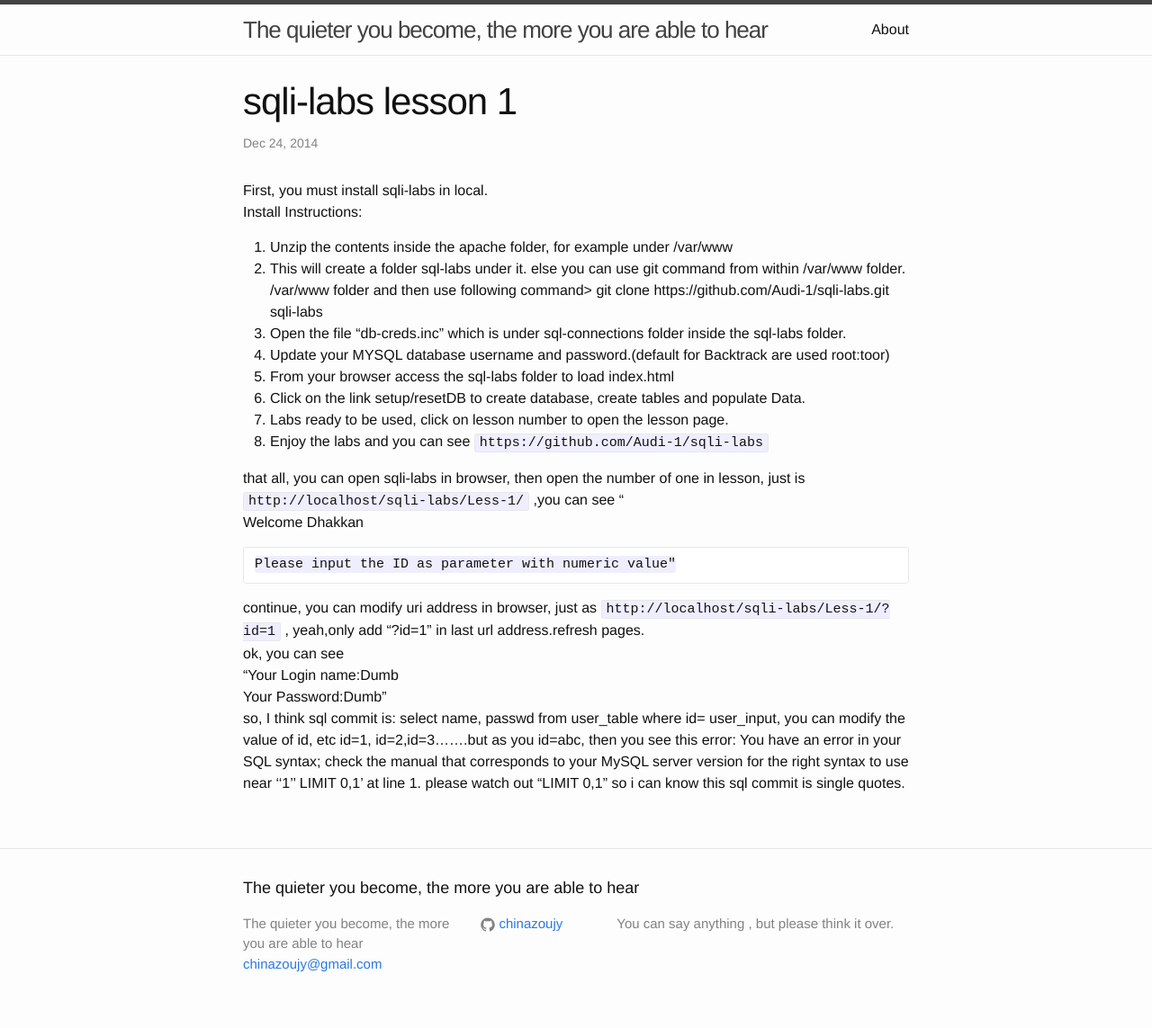
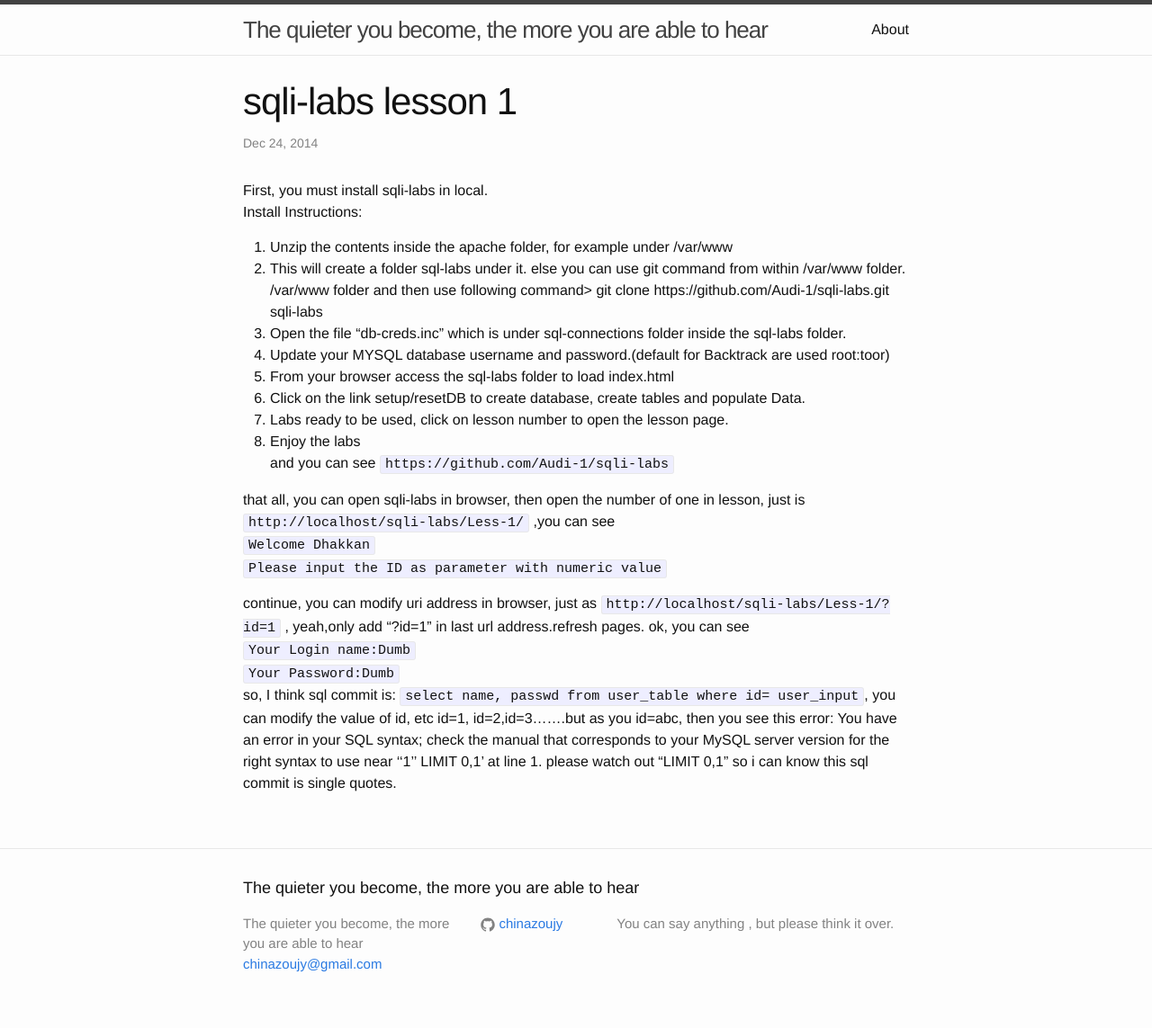
Before and after one commit to chinazoujy/chinazoujy.github.io, a Jekyll site: the page built from _posts/2014-12-24-sqli-labs-lesson-1.md, in a window 1280 px wide. Shown: the whole page at 90% size. Built offline with Jekyll 4.4.1, drawn with Linux system fonts in a browser that asks for light colours.

```diff
--- a/_posts/2014-12-24-sqli-labs-lesson-1.md
+++ b/_posts/2014-12-24-sqli-labs-lesson-1.md
@@ -8,24 +8,22 @@ tag: SQL
 
 First, you must install sqli-labs in local.<br>
 Install Instructions:<br>
-1. Unzip the contents inside the apache folder, for example under /var/www
-2. This will create a folder sql-labs under it. else you can use git command from within /var/www folder. /var/www folder and then use following command> git clone https://github.com/Audi-1/sqli-labs.git sqli-labs
-3. Open the file "db-creds.inc" which is under sql-connections folder inside the sql-labs folder.
-4. Update your MYSQL database username and password.(default for Backtrack are used root:toor)
-5. From your browser access the sql-labs folder to load index.html
-6. Click on the link setup/resetDB to create database, create tables and populate Data.
-7. Labs ready to be used, click on lesson number to open the lesson page.
-8. Enjoy the labs
+1. Unzip the contents inside the apache folder, for example under /var/www <br>
+2. This will create a folder sql-labs under it. else you can use git command from within /var/www folder. /var/www folder and then use following command> git clone https://github.com/Audi-1/sqli-labs.git sqli-labs<br>
+3. Open the file "db-creds.inc" which is under sql-connections folder inside the sql-labs folder.<br>
+4. Update your MYSQL database username and password.(default for Backtrack are used root:toor)<br>
+5. From your browser access the sql-labs folder to load index.html<br>
+6. Click on the link setup/resetDB to create database, create tables and populate Data.<br>
+7. Labs ready to be used, click on lesson number to open the lesson page.<br>
+8. Enjoy the labs <br>
 and you can see `https://github.com/Audi-1/sqli-labs`
 
-that all, you can open sqli-labs in browser, then  open the number of one in lesson, just is `http://localhost/sqli-labs/Less-1/`  ,you can see "<br>
-		Welcome    Dhakkan<br>
-
-	Please input the ID as parameter with numeric value"
+that all, you can open sqli-labs in browser, then  open the number of one in lesson, just is `http://localhost/sqli-labs/Less-1/`  ,you can see <br>
+		`Welcome    Dhakkan`<br>
+	`Please input the ID as parameter with numeric value`
 
 continue, you can modify uri address in browser, just as `http://localhost/sqli-labs/Less-1/?id=1` , yeah,only
-add "?id=1" in last url address.refresh pages. <br>
-ok, you can see<br>
-"Your Login name:Dumb<br>
-Your Password:Dumb"  <br>
-so, I think sql commit is: select name, passwd from user_table where id= user_input, you can modify the value of id, etc id=1, id=2,id=3.......but as you id=abc, then you see this error: You have an error in your SQL syntax; check the manual that corresponds to your MySQL server version for the right syntax to use near ''1'' LIMIT 0,1' at line 1.  please watch out "LIMIT 0,1" so i can know this sql commit is single quotes.
+add "?id=1" in last url address.refresh pages. ok, you can see<br>
+`Your Login name:Dumb`<br>
+`Your Password:Dumb` <br>
+so, I think sql commit is: `select name, passwd from user_table where id= user_input`, you can modify the value of id, etc id=1, id=2,id=3.......but as you id=abc, then you see this error: You have an error in your SQL syntax; check the manual that corresponds to your MySQL server version for the right syntax to use near ''1'' LIMIT 0,1' at line 1.  please watch out "LIMIT 0,1" so i can know this sql commit is single quotes.
```
